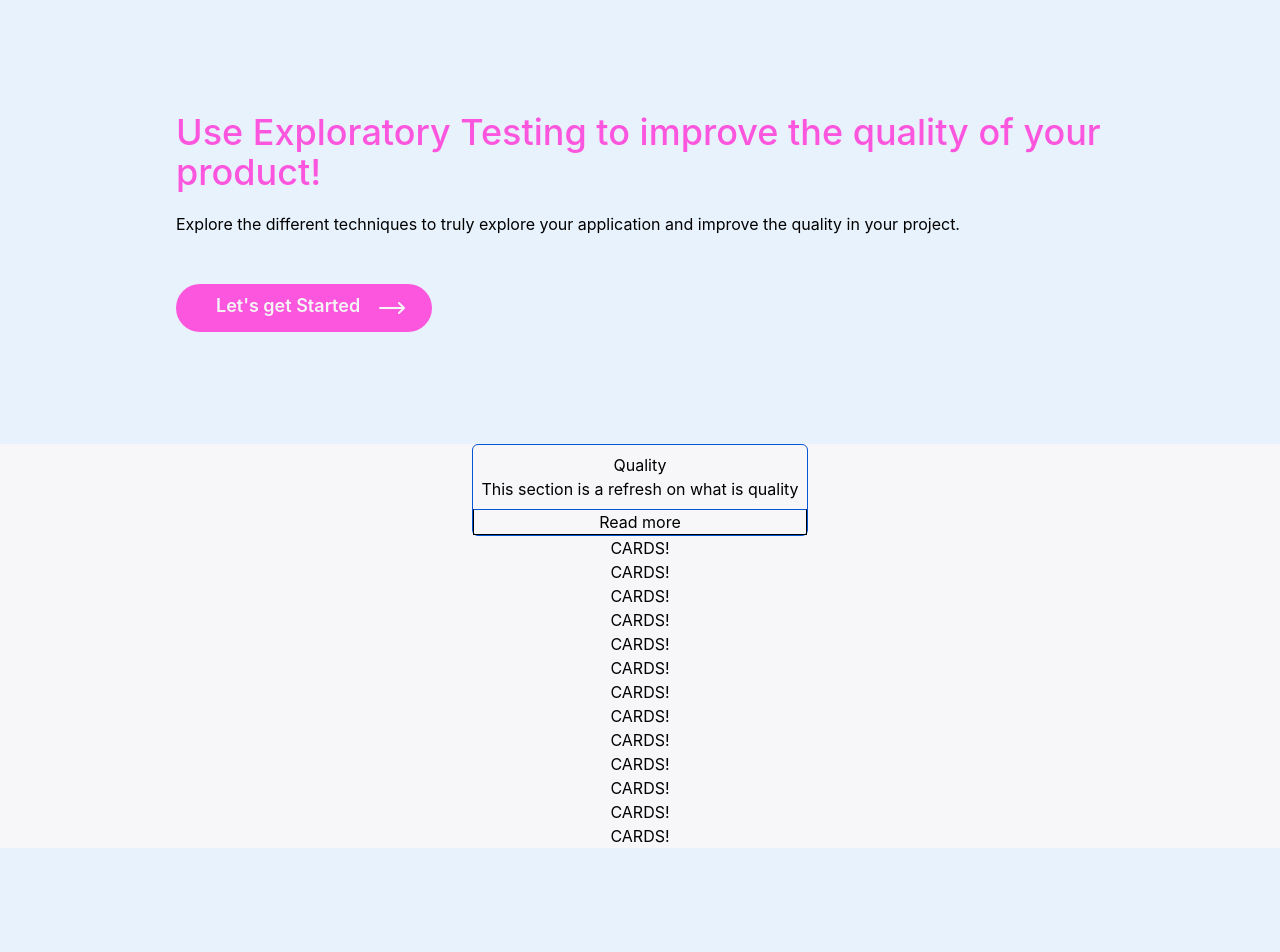
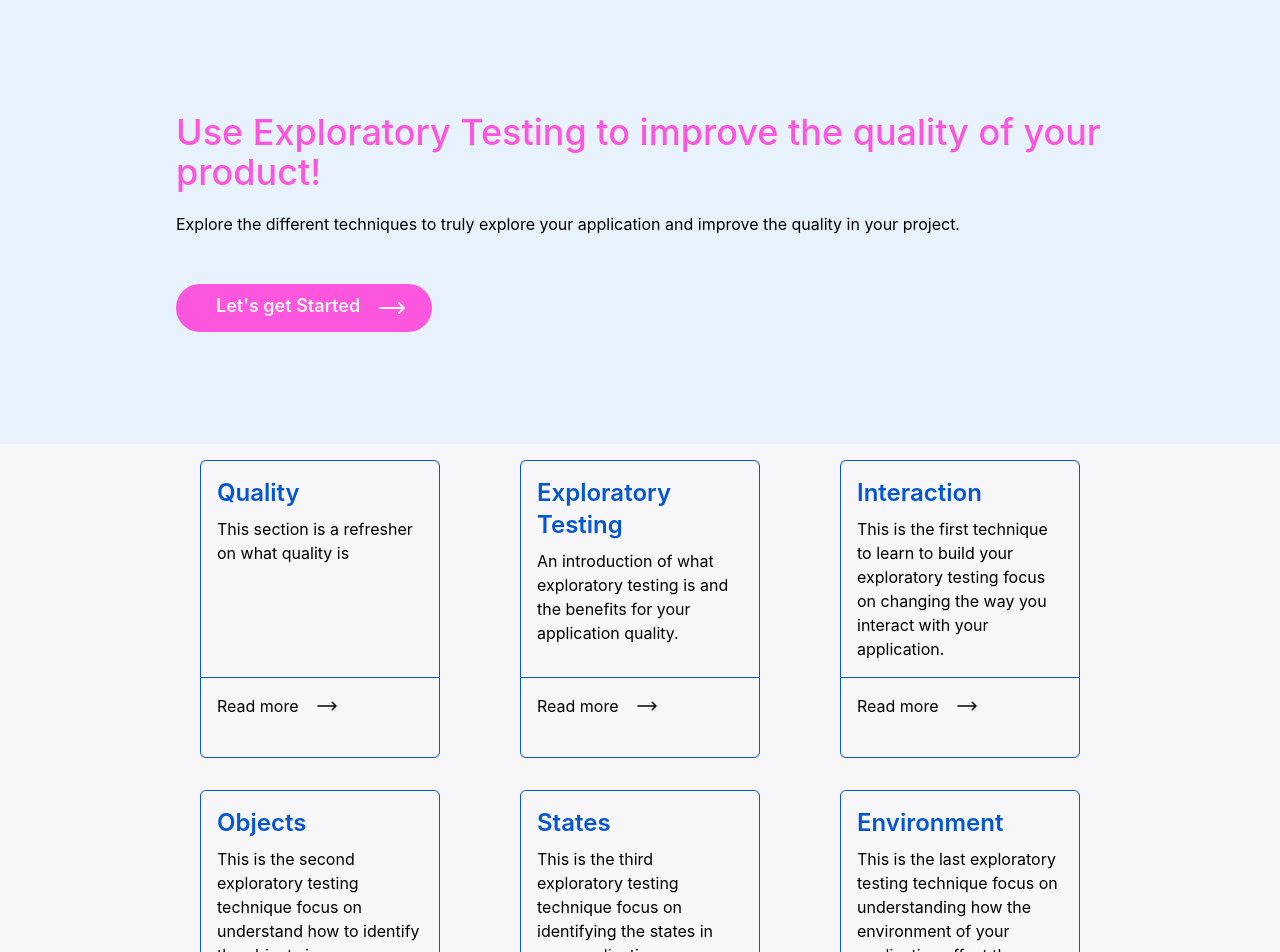
Before and after one commit to willot/Quality, a React (Create React App) app: page / in a window 1280 px wide. Shown: the top 952 px of the page. Built offline with nearby package versions, Linux system fonts and the light colour scheme.

Commit message:
wip card for home page

```diff
--- /dev/null
+++ b/src/components/HomeCard.tsx
@@ -0,0 +1,25 @@
+import {ArrowLongRightIcon} from "@heroicons/react/24/solid";
+import {Link} from "react-router-dom";
+import React from "react";
+
+type HomeCardProps = {
+    title: string;
+    text: string;
+    link: string;
+}
+
+export const HomeCard = ({title, text, link}: HomeCardProps) => {
+    return (
+        <section className="border border-blue rounded-md w-60 m-4">
+            <Link to={link} className="flex flex-col justify-between content-between h-full">
+                <div className="space-y-2 p-4 grow">
+                    <h2 className="text-left font-semibold text-blue text-2xl">{title}</h2>
+                    <p className="text-left">{text}</p>
+                </div>
+                <div className="border border-t-1 border-x-0 border-b-0 border-t-blue flex flex-row p-4 h-20 grow-0">
+                    <span className="pr-4">Read more</span><ArrowLongRightIcon className="h-6 w-6"/>
+                </div>
+            </Link>
+        </section>
+    )
+}
--- a/src/components/NavButton.tsx
+++ b/src/components/NavButton.tsx
@@ -9,12 +9,12 @@ type NavButtonProps = {
 
 export const NavButton = ({text, linkUrl, left = false}:NavButtonProps) => {
     return(
-        <button className="rounded-full bg-pink text-white text-left text-lg mt-4 py-2 px-6">
+        <section className="rounded-full bg-pink text-white text-left text-lg mt-4 py-2 px-6">
             <Link to={linkUrl} className="flex flex-row">
                 {left && <ArrowLongLeftIcon className="h-8 w-8"/>}
                 <span className=" font-semibold px-4">{text}</span>
                 {!left && <ArrowLongRightIcon className="h-8 w-8"/>}
             </Link>
-        </button>
+        </section>
     )
 }
--- a/src/components/PageTitle.tsx
+++ b/src/components/PageTitle.tsx
@@ -8,7 +8,6 @@ type PageTitleProps={
 
 export const PageTitle = ({pageButtonFlow, firstButton=true}:PageTitleProps) => {
     return (
-
         <section className="px-4 text-left w-full py-28 md:w-10/12 lg:w-9/12 xl:w7/12 2xl:w-5/12">
             <h1 className="text-4xl text-left font-medium pb-5 text-pink">{pageButtonFlow.title}</h1>
             <p className="pb-8">{pageButtonFlow.subTitle}</p>
--- a/src/pages/Home.tsx
+++ b/src/pages/Home.tsx
@@ -1,8 +1,6 @@
 import React from "react";
 import {PageTitle} from "../components/PageTitle";
-import {ArrowLongRightIcon} from "@heroicons/react/24/solid";
-import {Link} from "react-router-dom";
-import {flushSync} from "react-dom";
+import {HomeCard} from "../components/HomeCard";
 
 export const Home = () => {
 
@@ -19,36 +17,19 @@ export const Home = () => {
         subTitle: "Explore the different techniques to truly explore your application and improve the quality in your project.",
     }
 
-
     return (
         <main className="h-screen">
             <header className='bg-blue-light w-full flex flex-row justify-center'>
                 <PageTitle pageButtonFlow={homePageHeader} firstButton={false}/>
             </header>
-            <section>
-                <button className="border border-blue rounded-md">
-                    <section className="p-2">
-                        <h2>Quality</h2>
-                        <p>This section is a refresh on what is quality</p>
-                    </section>
-                    <div className="border border-t border-t-blue">
-                        Read more
-                    </div>
-                </button>
-                <p>CARDS!</p>
-                <p>CARDS!</p>
-                <p>CARDS!</p>
-                <p>CARDS!</p>
-                <p>CARDS!</p>
-                <p>CARDS!</p>
-                <p>CARDS!</p>
-                <p>CARDS!</p>
-                <p>CARDS!</p>
-                <p>CARDS!</p>
-                <p>CARDS!</p>
-                <p>CARDS!</p>
-                <p>CARDS!</p>
-
+            <section className="m-auto md:w-10/12 lg:w-9/12 xl:w7/12 2xl:w-6/12 grid grid-cols-3 justify-items-center">
+                <HomeCard title={"Quality"} text={"This section is a refresher on what quality is"} link={"/quality"}/>
+                <HomeCard title={"Exploratory Testing"} text={"An introduction of what exploratory testing is and the benefits for your application quality."} link={"/exploratoryTesting"}/>
+                <HomeCard title={"Interaction"} text={"This is the first technique to learn to build your exploratory testing focus on changing the way you interact with your application."} link={"/interactions"}/>
+                <HomeCard title={"Objects"} text={"This is the second exploratory testing technique focus on understand how to identify the objects in your application and test them."} link={"/objects"}/>
+                <HomeCard title={"States"} text={"This is the third exploratory testing technique focus on identifying the states in your application."} link={"/states"}/>
+                <HomeCard title={"Environment"} text={"This is the last exploratory testing technique focus on understanding how the environment of your application affect the experience of the users."} link={"/environment"}/>
+                <HomeCard title={"Summary"} text={"Why exploratory testing is a very valuable technique to add to your tool box to improve the quality of your application."} link={"/summary"}/>
             </section>
             <footer className="bg-blue-light w-full flex flex-row justify-center">
                 <section className="px-4 text-left w-full py-28 md:w-10/12 lg:w-9/12 xl:w7/12 2xl:w-5/12">
```
